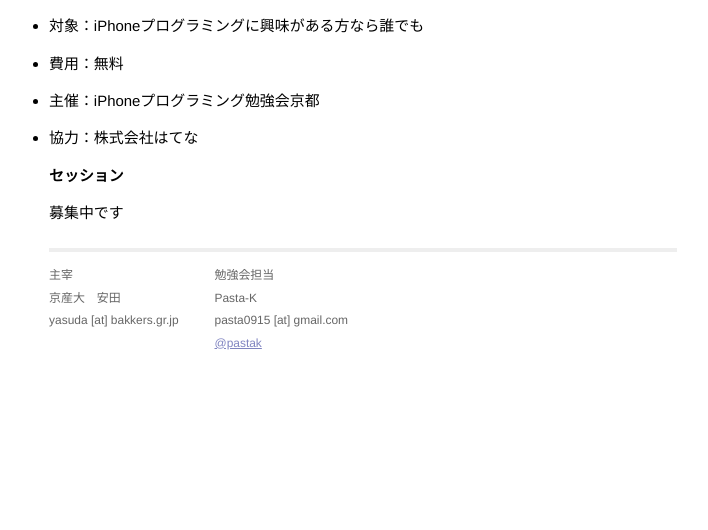
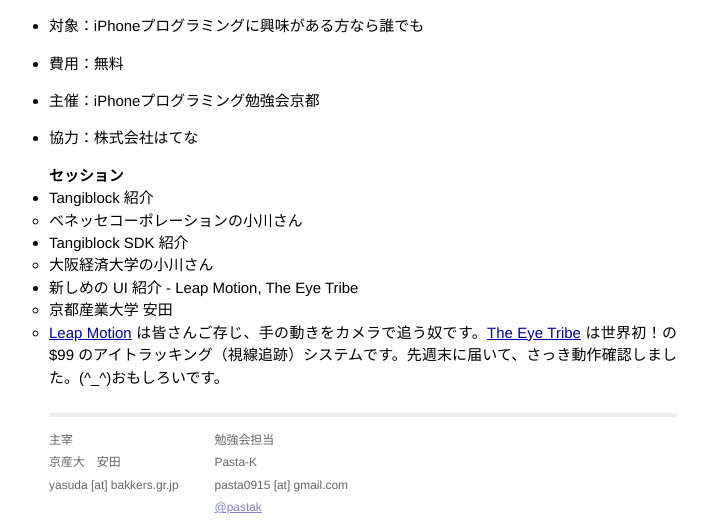
Before and after one commit to iphonekyoto/iphonekyoto.github.io, a Jekyll site: the page built from _posts/2014-01-15-2013_9th.md, in a window 1280 px wide. Shown: the part 592-1122 px from the top of the page, without its empty margins (277-985 px from the left). Built offline with Jekyll 4.4.1, drawn with Linux system fonts in a browser that asks for light colours; before the commit the page ends 958 px from its top, so only the background shows below that.

Commit message:
add info

```diff
--- a/_posts/2014-01-15-2013_9th.md
+++ b/_posts/2014-01-15-2013_9th.md
@@ -26,4 +26,10 @@
 
 ## セッション
 
-募集中です
+- Tangiblock 紹介
+    - ベネッセコーポレーションの小川さん
+- Tangiblock SDK 紹介
+    - 大阪経済大学の小川さん
+- 新しめの UI 紹介 - Leap Motion, The Eye Tribe
+    - 京都産業大学 安田
+    - [Leap Motion](https://www.leapmotion.com) は皆さんご存じ、手の動きをカメラで追う奴です。[The Eye Tribe](http://theeyetribe.com) は世界初！の $99 のアイトラッキング（視線追跡）システムです。先週末に届いて、さっき動作確認しました。(^_^)おもしろいです。
```
